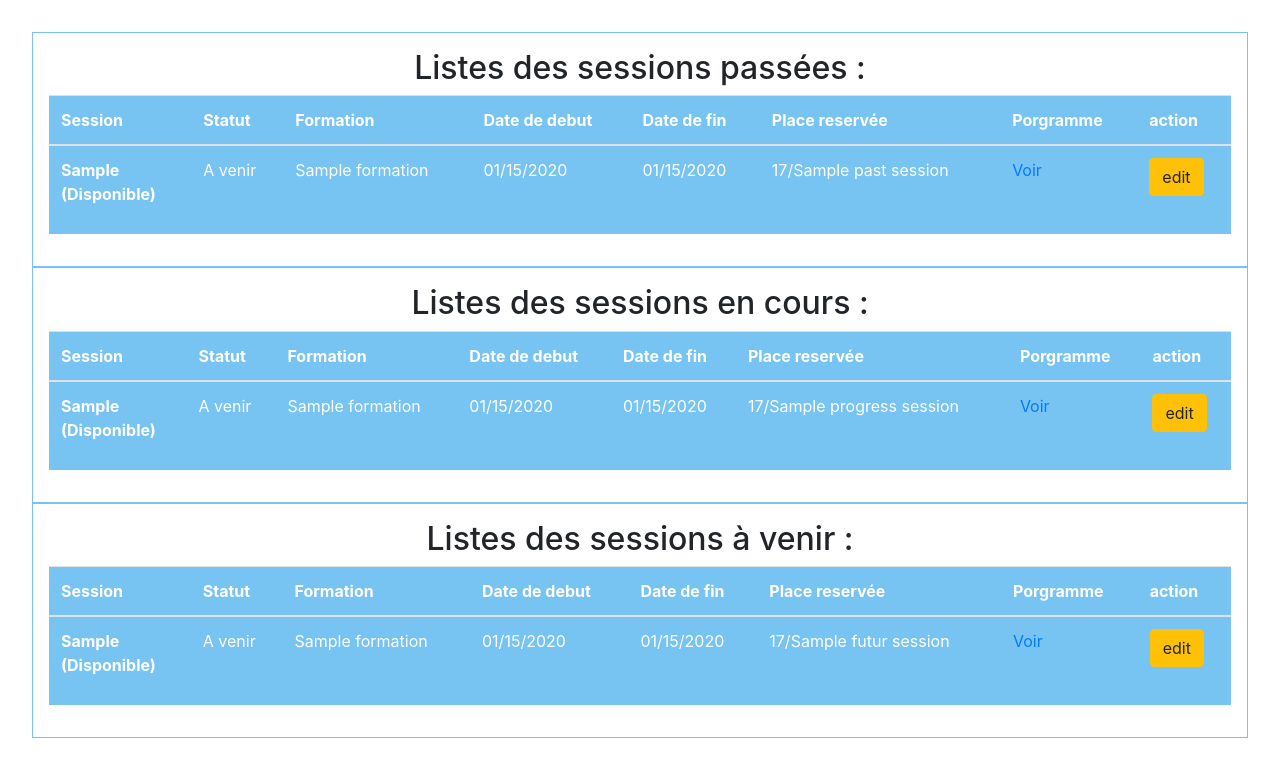
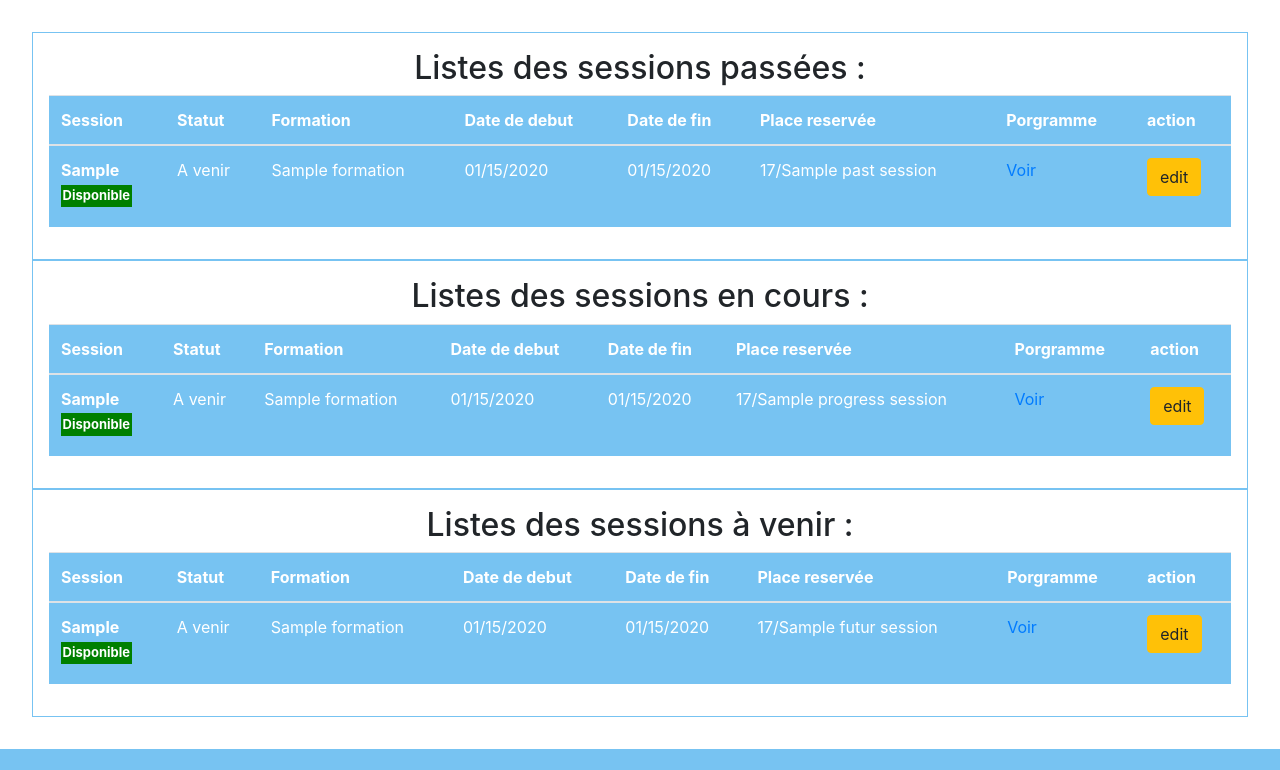
Before and after one commit to mohamed67210/session_formations, a Symfony app: template templates/session/listSessions.html.twig in a window 1280 px wide. Shown: the part 80-850 px from the top of the page. After the commit the page ends 829 px from the top, so only its background shows below. Run offline with Twig, Linux system fonts and the light colour scheme; the template is opened without the code that fills it: most values are stand-ins (such as "Sample title", 1, 10 or a date in 2020); some libraries are stand-ins or nearby versions.

Commit message:
modification style label statu (disponible ou complet)

```diff
--- a/public/css/style.css
+++ b/public/css/style.css
@@ -39,29 +39,47 @@ nav ul li a {
     text-decoration: none;
     color: white;
 }
-body{
-    background-color:white;
+
+body {
+    background-color: white;
 }
+
 /* liste des sessions */
-#container{
+#container {
     padding: 2rem;
 }
-.listSession{
-    border: 1px solid #77C3F2 ;
+
+.listSession {
+    border: 1px solid #77C3F2;
     padding: 1rem;
 }
-h2{
+
+h2 {
     text-align: center;
 }
-table thead tr{
+
+table thead tr {
     color: white;
     background-color: #77C3F2 !important;
 }
-table tbody tr{
+
+table tbody tr {
     color: white;
     background-color: #77C3F2 !important;
 }
-.error{
+
+.red {
+    background-color: red;
+    padding: 0.1rem;
+    font-size: small;
+}
+.green{
+    background-color: green;
+    padding: 0.1rem;
+    font-size: small;
+}
+
+.error {
     color: red;
     text-align: center;
 }
--- a/templates/base.html.twig
+++ b/templates/base.html.twig
@@ -22,7 +22,7 @@
         <h1>Centre de Formation<h1>
     </div> #}
     <ul>
-        <li><a href="{{path ('app_session')}}"> Sessions</a></li>
+        <li><a href="{{path ('list_session')}}"> Sessions</a></li>
         <li><a href="{{path ('app_stagiaire')}}">Stagiaires</a></li>
     </ul>
 </nav>
--- a/templates/session/listSessions.html.twig
+++ b/templates/session/listSessions.html.twig
@@ -25,9 +25,10 @@
 
                 <tr>
                     <th scope="row">{{session.intituleSession}}
-                        {% if (session.stagiaires|length) < session.nombrePlace %} <p>(Disponible)</p>
+                        {% if (session.stagiaires|length) < session.nombrePlace %}<br><label
+                                class="green">Disponible</label>
                             {% else %}
-                            <p>(Compléte)</p>
+                            <label class="red">Compléte</label>
                             {% endif %}
                     </th>
                     <td>
@@ -70,9 +71,10 @@
                 {% for session in progressSession %}
                 <tr>
                     <th scope="row">{{session.intituleSession}}
-                        {% if (session.stagiaires|length) < session.nombrePlace %} <p>(Disponible)</p>
+                        {% if (session.stagiaires|length) < session.nombrePlace %} <br><label
+                                class="green">Disponible</label>
                             {% else %}
-                            <p>(Compléte)</p>
+                            <label class="red">Compléte</label>
                             {% endif %}
                     </th>
                     <td>
@@ -115,9 +117,10 @@
                 {% for session in futurSession %}
                 <tr>
                     <th scope="row">{{session.intituleSession}}
-                        {% if (session.stagiaires|length) < session.nombrePlace %} <p>(Disponible)</p>
+                        {% if (session.stagiaires|length) < session.nombrePlace %} <br><label
+                                class="green">Disponible</label>
                             {% else %}
-                            <p>(Compléte)</p>
+                            <label class="red">Compléte</label>
                             {% endif %}
                     </th>
                     <td>
```
